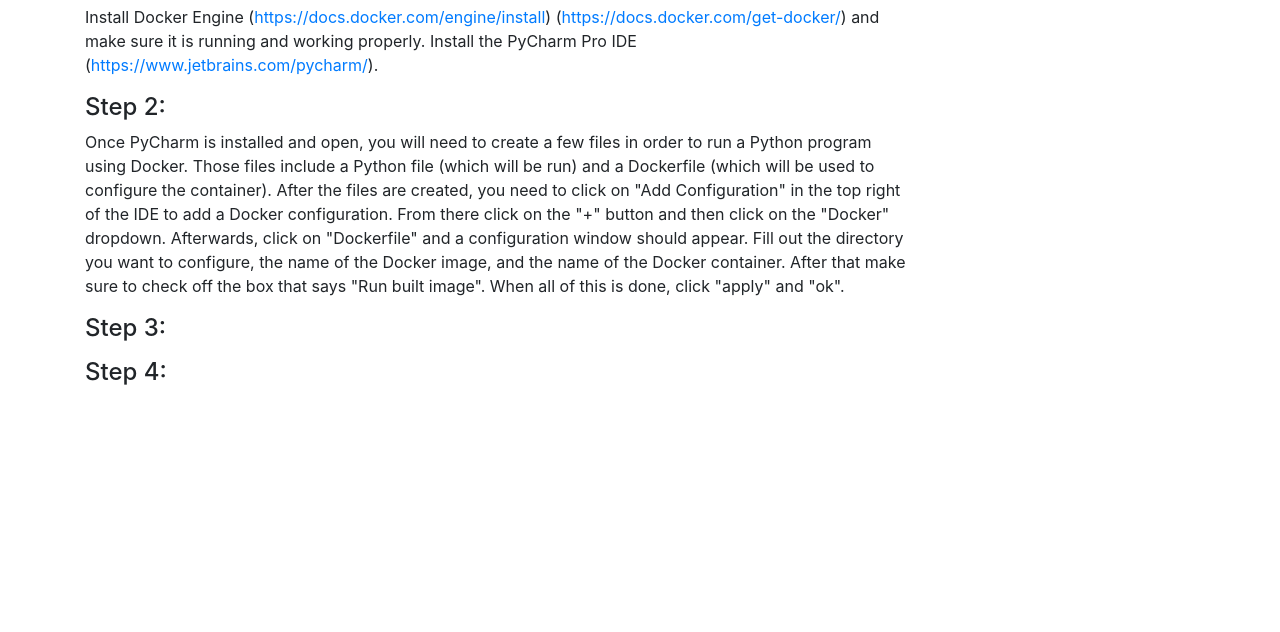
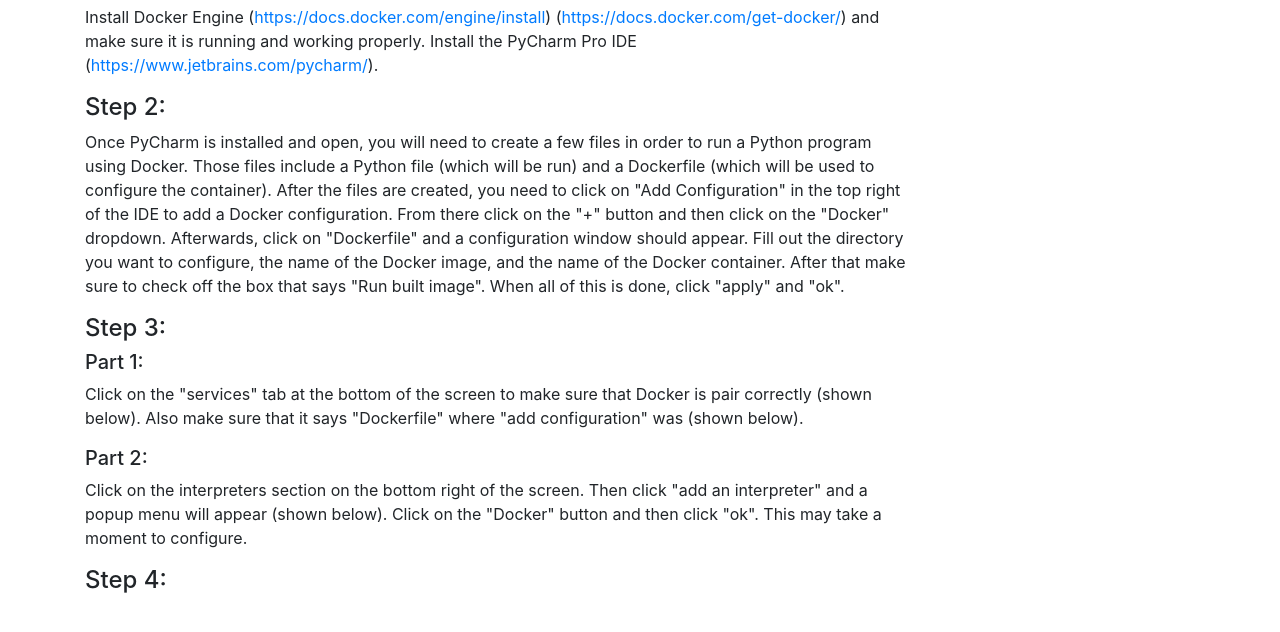
Before and after one commit to mjdroz/DockerLinuxContainerization, a plain HTML site: page docker-pycharm.html in a window 1280 px wide. Shown: the part 160-792 px from the top of the page. Drawn offline with nearby package versions, Linux system fonts and the light colour scheme.

Commit message:
Feature: Define Step 3

```diff
--- a/docker-pycharm.html
+++ b/docker-pycharm.html
@@ -73,8 +73,16 @@
                 this is done, click "apply" and "ok".
             </p>
             <h4>Step 3:</h4>
+            <h5>Part 1:</h5>
             <p>
-
+                Click on the "services" tab at the bottom of the screen to make sure that Docker is pair correctly
+                (shown below). Also make sure that it says "Dockerfile" where "add configuration" was (shown below).
+            </p>
+            <h5>Part 2:</h5>
+            <p>
+                Click on the interpreters section on the bottom right of the screen. Then click "add an interpreter" and
+                a popup menu will appear (shown below). Click on the "Docker" button and then click "ok". This may take a moment to
+                configure.
             </p>
             <h4>Step 4:</h4>
             <p>
```
